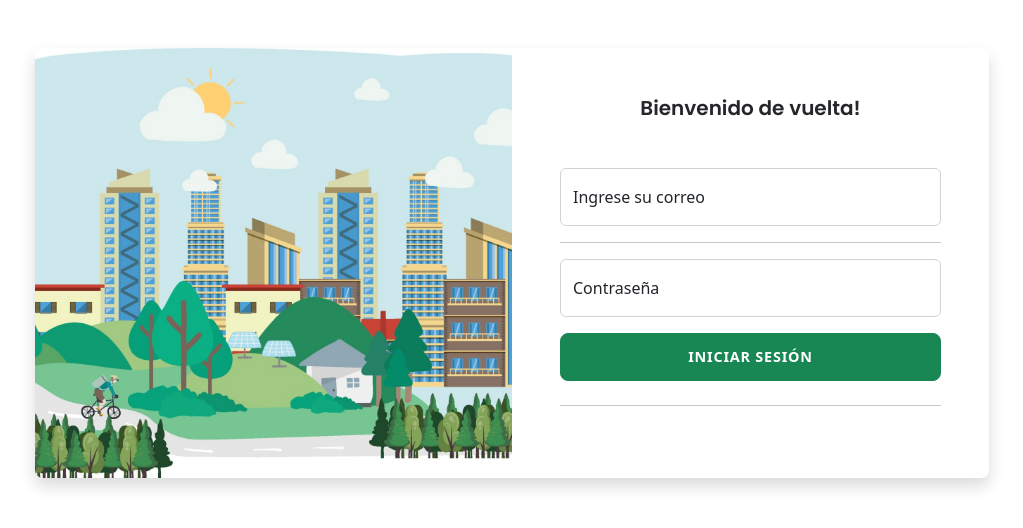
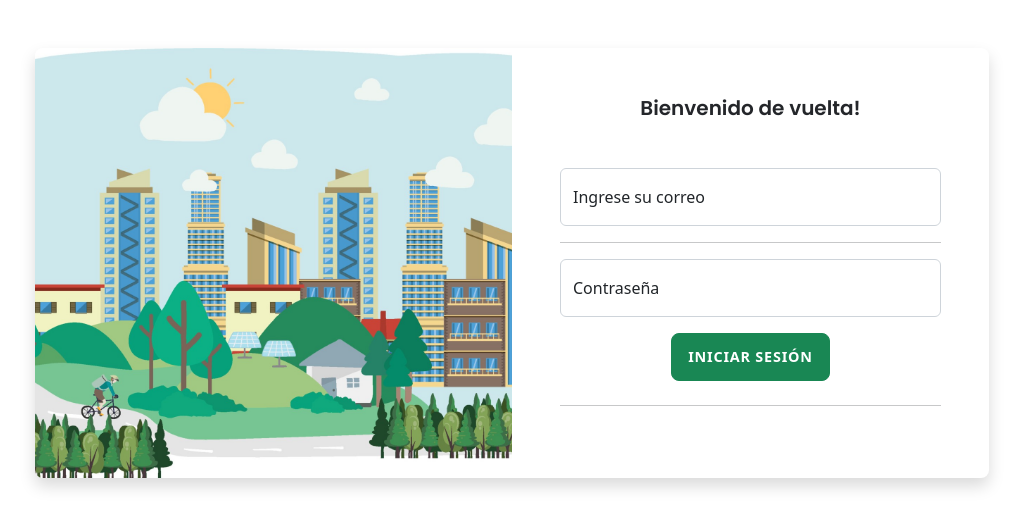
Before and after one commit to SeBasCCamp/TrashE-FrontEnd, a React (Create React App) app: page /user/login in a window 1280 px wide. Shown: the top 528 px of the page, without its empty margins (128-1151 px from the left). Built offline with nearby package versions, Linux system fonts and the light colour scheme; no server answers.

Commit message:
Comit Login

```diff
--- a/src/componentes/Login.js
+++ b/src/componentes/Login.js
@@ -3,6 +3,7 @@ import 'bootstrap/dist/css/bootstrap.min.css';
 import '../css/login.css'
 import axios from "axios";
 import {useState} from 'react';
+import { Link } from "react-router-dom";
 
 export default function Login() {
 
@@ -76,11 +77,13 @@ export default function Login() {
                                 </div>
 
                                 <div className="d-grid mb-2">
+                                    <Link to={"../map"}>
                                     <button onClick={SendDataLogin()}
                                         className="btn btn-lg btn-success btn-login fw-bold text-uppercase"
                                     >
                                         Iniciar Sesión
                                     </button>
+                                    </Link>
                                 </div>
 
                                 <hr className="my-4" />
```
